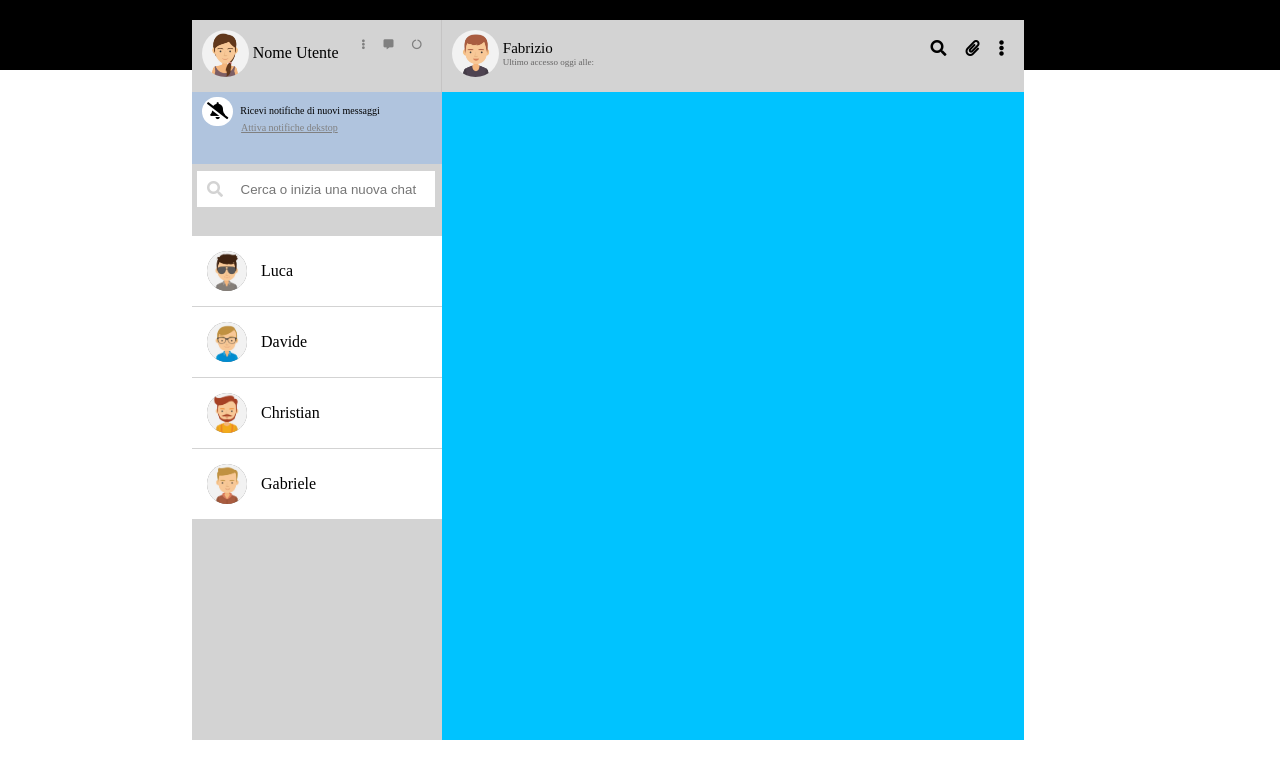
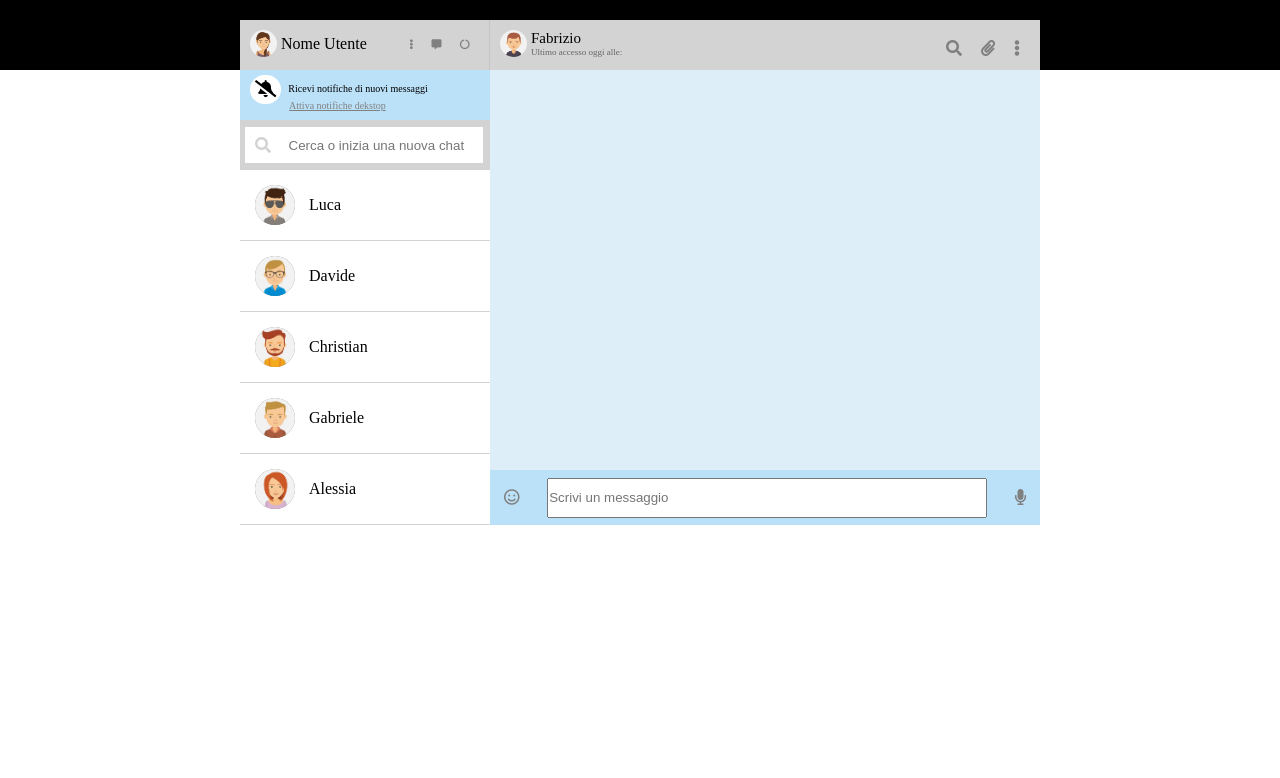
Before and after one commit to LucaGiozza/vue-boolzapp, a plain HTML site: page index.html in a window 1280 px wide. Drawn offline with Linux system fonts and the light colour scheme.

Commit message:
colonna di destra

```diff
--- a/css/style.css
+++ b/css/style.css
@@ -16,8 +16,8 @@ body{
 
 .contenitore{
 
-    width: 70%;
-    height: 90vh;
+    width: 800px;
+    height: 500px;
     margin: -50px auto;
     display: flex;
 }
@@ -28,7 +28,7 @@ body{
 /* header */
 
 .colonna-sinistra{
-    height: 100%;
+    height: 500px;
     width: 250px;
     background-color: lightgray;
 
@@ -37,7 +37,7 @@ body{
 
 
 .header-sx{
-    height: 10%;
+    height: 50px;
     background-color: lightgray;
     padding: 10px;
     border-right: 0.1px solid rgb(197, 196, 196);
@@ -70,8 +70,8 @@ body{
 
 
 .notifiche-azzurre{
-    height: 10%;
-    background-color: lightsteelblue;
+    height: 50px;
+    background-color:  rgb(187, 225, 248);;
     font-size: 10px;
 
     padding: 4%;
@@ -101,7 +101,7 @@ body{
 /* sezione barra di ricerca sx */
 .casella-ricerca{
     background-color: lightgray;
-    height:10%;
+    height:50px;
 }
 
 .barra-ricerca-sx{
@@ -128,12 +128,15 @@ body{
 
 /* sezione avatar e nome */
 .barra-sinistra{
+    overflow:auto;
+    height: 355px;
+
 
 }
 
 
 .avatar-nome{
-    height: 70%;
+
     background-color: white;
     padding:15px;
     border-bottom: 1px solid lightgray;
@@ -160,15 +163,15 @@ body{
 
 /* colonna di destra */
 .colonna-destra{
-    height: 100%;
-    width: 65%;
+    height: 500px;
+    width: 550px;
     background-color: rgb(0, 195, 255);
 
 }
 
 /* header destro */
 .header-dx{
-    height: 10%;
+    height: 50px;
     background-color: lightgray;
     padding: 10px;
 
@@ -199,6 +202,7 @@ body{
     float:right;
     padding:10px 10px;
     cursor: pointer;
+    color:gray
 }
 #graffetta{
     padding:0px 15px;
@@ -207,3 +211,30 @@ body{
 
 
 /* sezione centrale della colonna di destra */
+
+.centro{
+  height: 400px;
+  background-color: rgb(222, 238, 248)
+
+
+
+}
+
+
+/* sezione bassa colonna di destra */
+
+.bassa-dx{
+    height: 55px;
+    background-color: rgb(187, 225, 248);
+    display: flex;
+    justify-content: space-around;
+    align-items: center;
+    color:gray;
+
+}
+.casella-bassa-dx{
+    width:80%;
+    height: 40px;
+
+
+}
--- a/index.html
+++ b/index.html
@@ -82,6 +82,16 @@
             <span class="name-sx">Gabriele</span>
 
          </div>
+         <div class="avatar-nome">
+            <img src="img/avatar_6.jpg" alt="">
+            <span class="name-sx">Alessia</span>
+
+         </div>
+         <div class="avatar-nome">
+            <img src="img/avatar_7.jpg" alt="">
+            <span class="name-sx">Alessio</span>
+
+         </div>
 
 
 
@@ -119,7 +129,21 @@
 
 
 
+
         </section>
+
+        <!-- fine sezione centrale colonna destra -->
+
+     <!-- inizio sezione bassa colonna di destra -->
+        <section class="bassa-dx">
+            <span><i class="far fa-smile"></i></span>
+
+            <input class="casella-bassa-dx" type="text" placeholder="Scrivi un messaggio">
+            <span><i class="fas fa-microphone"></i></span>
+
+        </section>
+
+        <!-- fine sezione bassa colonna di destra -->
 
     </div>
 
```
Also changed, not shown: img/sfondo.jfif (added).
